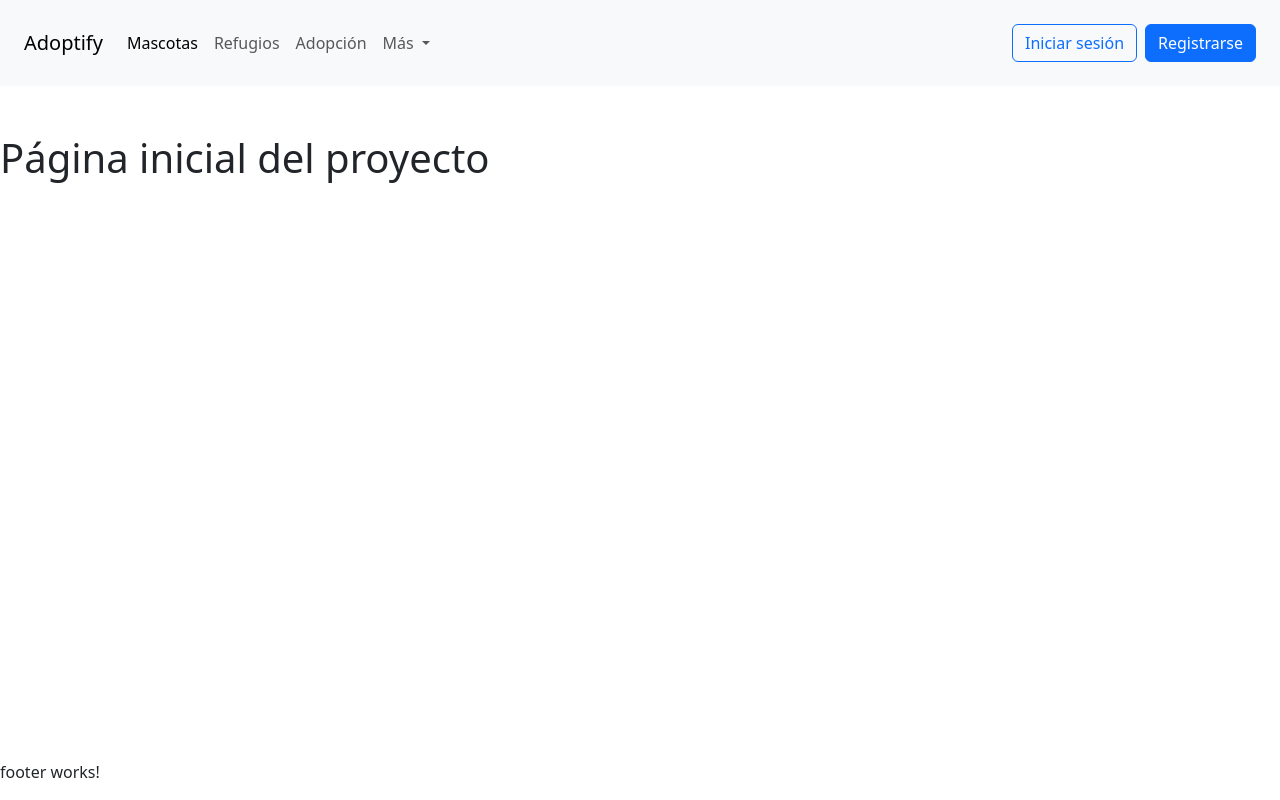
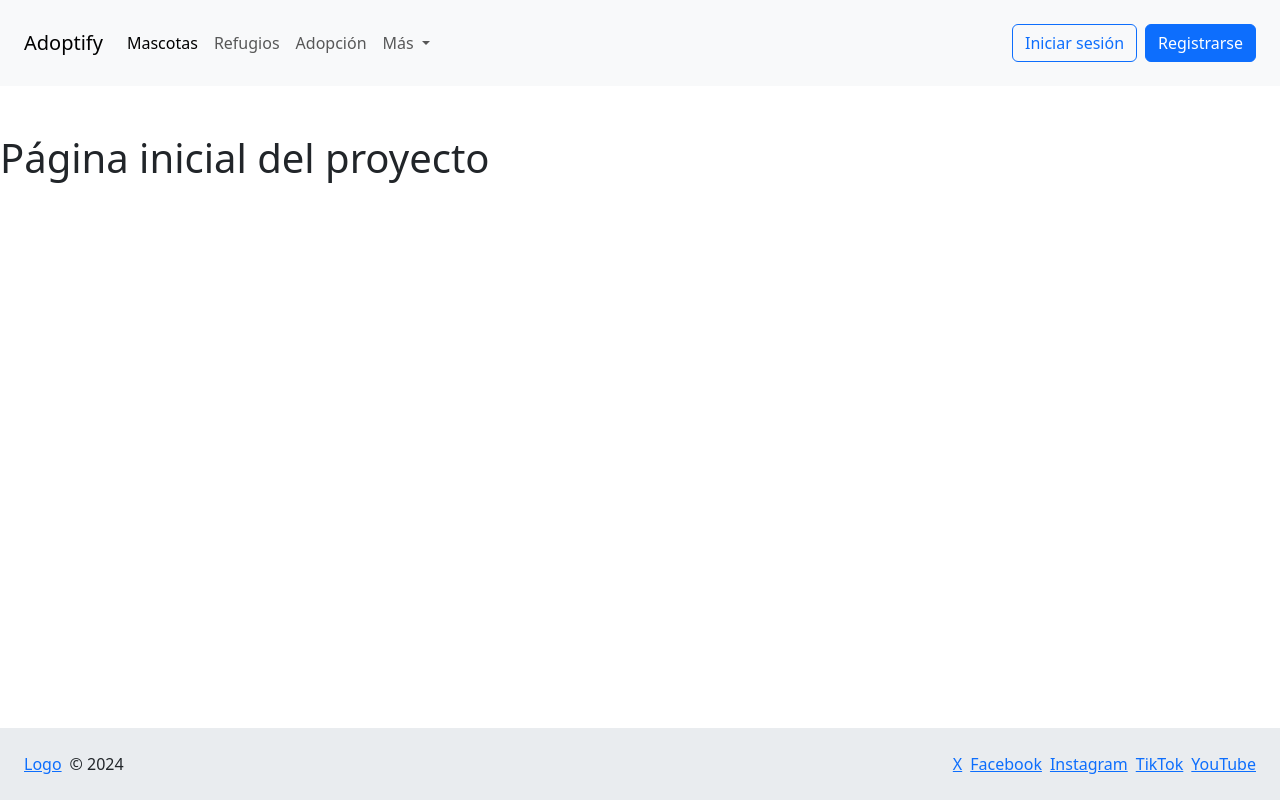
Before and after one commit to No-Country-simulation/c19-42-n-java-react, an Angular app: page / in a window 1280 px wide. Built offline with nearby package versions, Linux system fonts and the light colour scheme.

Commit message:
feat: versión preliminar del footer

```diff
--- a/src/app/shared/components/layouts/footer/footer.component.html
+++ b/src/app/shared/components/layouts/footer/footer.component.html
@@ -1 +1,26 @@
-<p>footer works!</p>
+<footer
+	class="d-flex flex-column gap-4 flex-sm-row gap-sm-0 flex-wrap bg-body-secondary justify-content-between align-items-center mt-5 p-4"
+>
+	<div class="d-flex align-items-center gap-2">
+		<a href="/" class="">Logo</a>
+		<span class="">&copy; 2024</span>
+	</div>
+
+	<ul class="d-flex gap-2 align-items-center list-unstyled m-0">
+		<li class="">
+			<a class="" href="#">X</a>
+		</li>
+		<li class="">
+			<a class="" href="#">Facebook</a>
+		</li>
+		<li class="">
+			<a class="" href="#">Instagram</a>
+		</li>
+		<li class="">
+			<a class="" href="#">TikTok</a>
+		</li>
+		<li class="">
+			<a class="" href="#">YouTube</a>
+		</li>
+	</ul>
+</footer>
```
